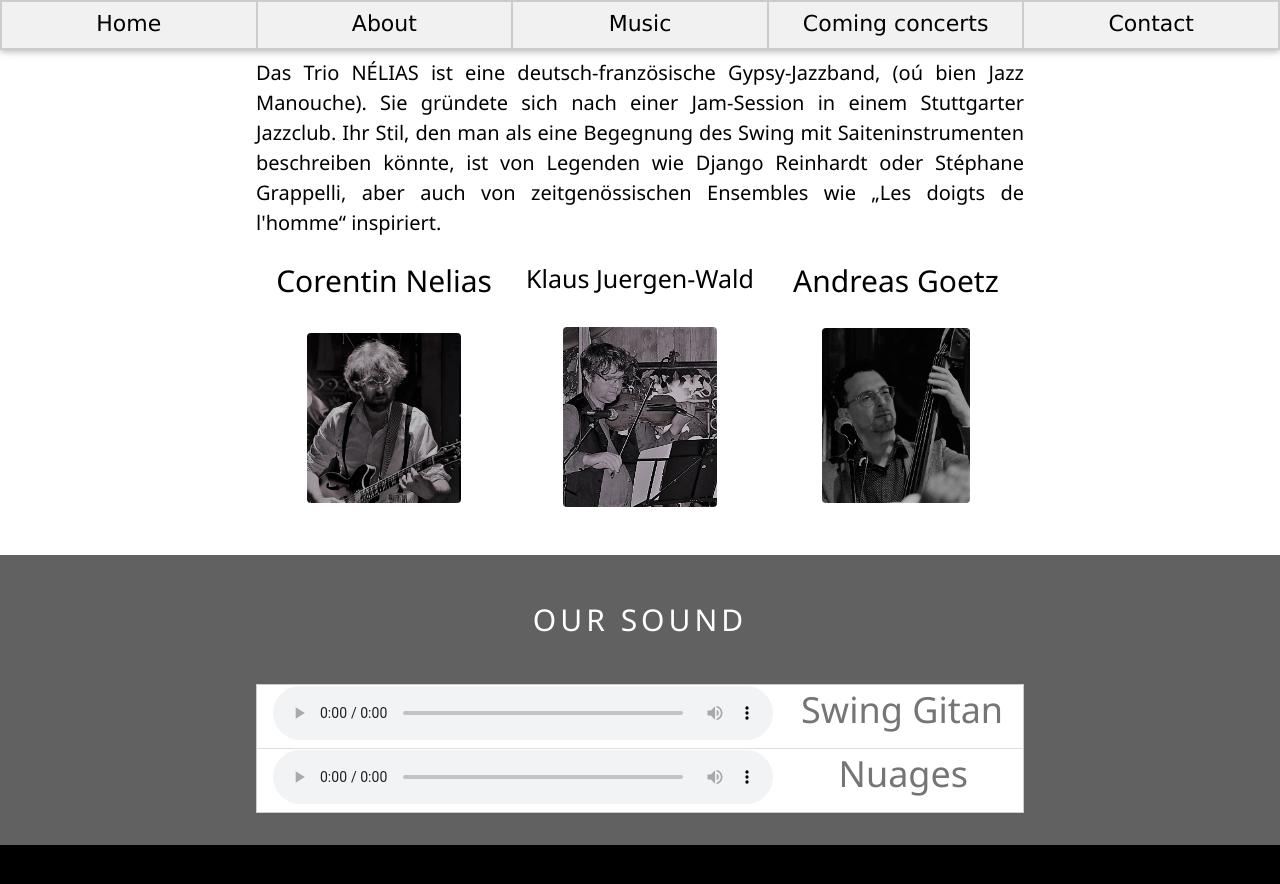
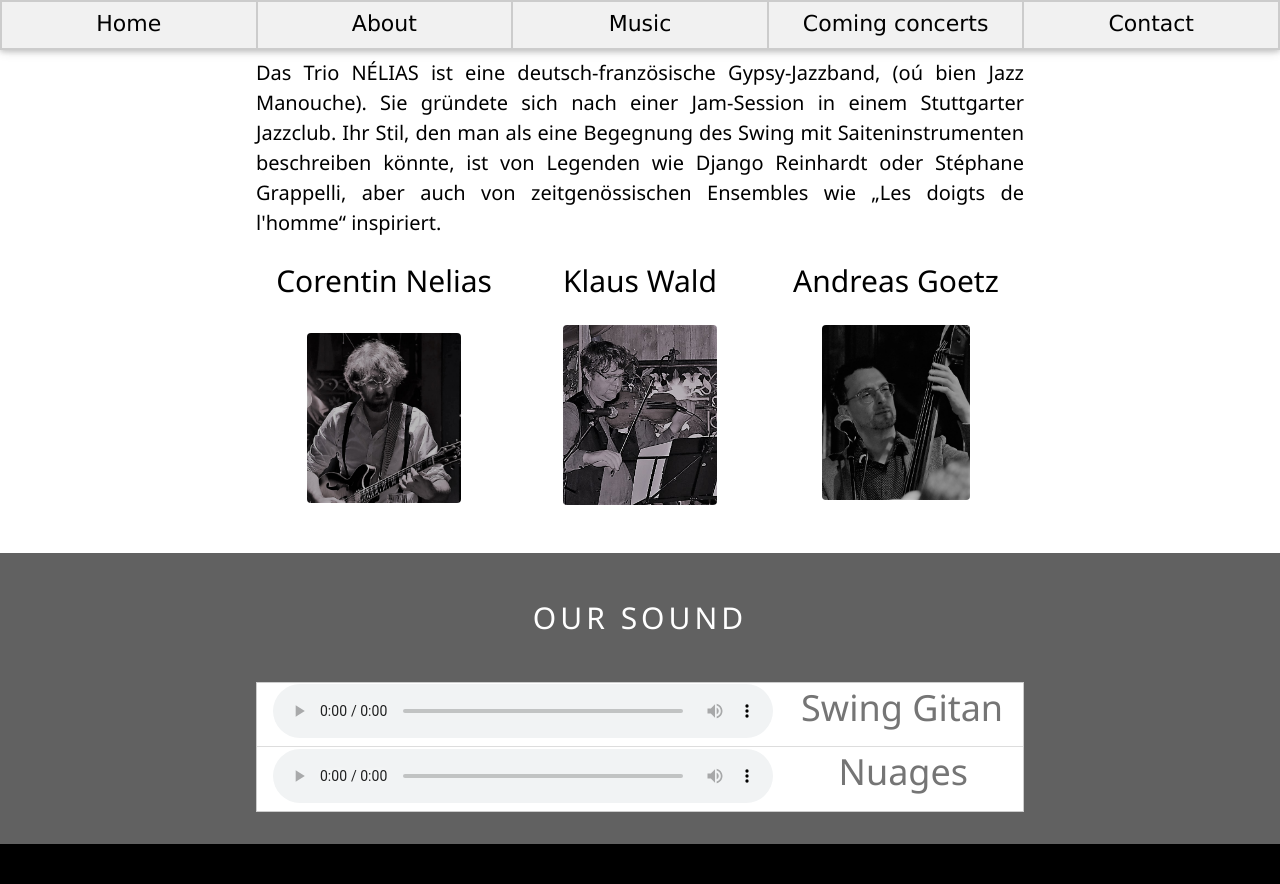
Before and after one commit to Trio-Nelias/Trio-Nelias.io, a Jekyll site: the page built from index.html, in a window 1280 px wide and 900 px high, scrolled down 941 px. Shown: the top 884 px of the window. Built offline with Jekyll 4.4.1, drawn with Linux system fonts in a browser that asks for light colours.

Commit message:
resize klaus pic

```diff
--- a/index.html
+++ b/index.html
@@ -27,13 +27,13 @@ Stéphane Grappelli, aber auch von zeitgenössischen Ensembles wie „Les doigts
        <p style="font-size:30px">Corentin Nelias</p>
        <img src="./assets/images/corentin.jpg" class="w3-round w3-margin-bottom" alt="Random Name" style="width:60%">
      </div>
-     <div class="w3-third" style="margin-top:7px">
-       <p style="font-size:25px">Klaus Juergen-Wald</p>
-       <img src="./assets/images/klaus.jpg" class="w3-round w3-margin-bottom" alt="Random Name" style="width:60%; margin-top:4px">
+     <div class="w3-third" style="margin-top:0px">
+       <p style="font-size:30px">Klaus Wald</p>
+       <img src="./assets/images/klaus.jpg" class="w3-round w3-margin-bottom" alt="Random Name" style="width:60%; margin-top:-8px">
      </div>
      <div class="w3-third">
        <p style="font-size:30px">Andreas Goetz</p>
-       <img src="./assets/images/andy.jpg" class="w3-round" alt="Random Name" style="width:58%; margin-top:-5px">
+       <img src="./assets/images/andy.jpg" class="w3-round" alt="Random Name" style="width:58%; margin-top:-8px">
      </div>
    </div>
  </div>
@@ -70,7 +70,7 @@ Stéphane Grappelli, aber auch von zeitgenössischen Ensembles wie „Les doigts
      <ul class="w3-ul w3-border w3-white w3-text-grey">
        {% for item in site.data.gigs %}
            <li>
-           &#8226; {{ item.date }} <a href="{{ item.url }}"> {{ item.place }} </a>{{ item.adress }}
+           &#8226; {{ item.date }} <a href="{{ item.url }}"> {{ item.place }}</a>{{ item.adress }}
            </li>
        {% endfor %}
          </ul>
```
Also changed, not shown: 2 other files.
